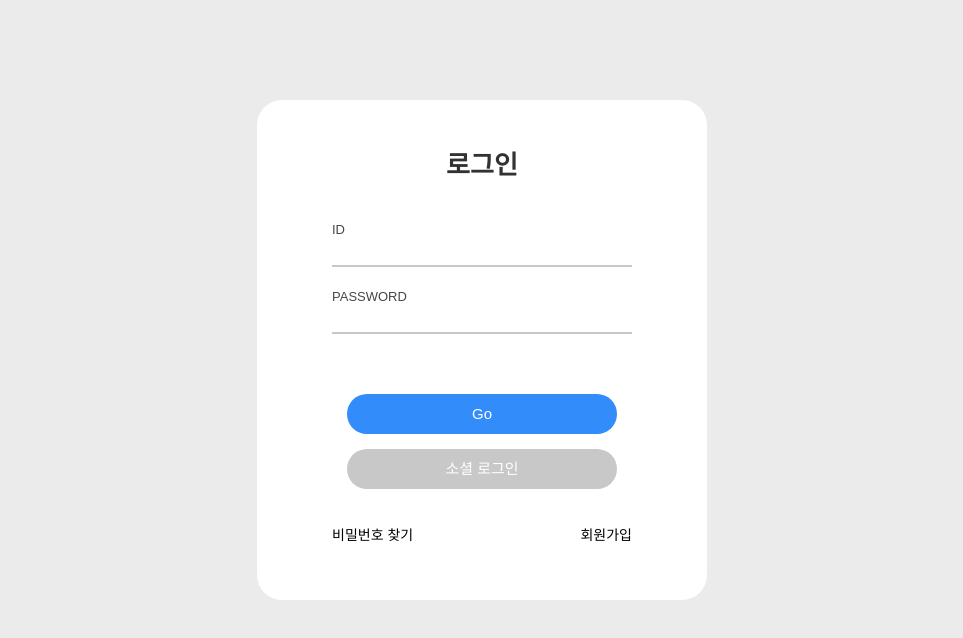
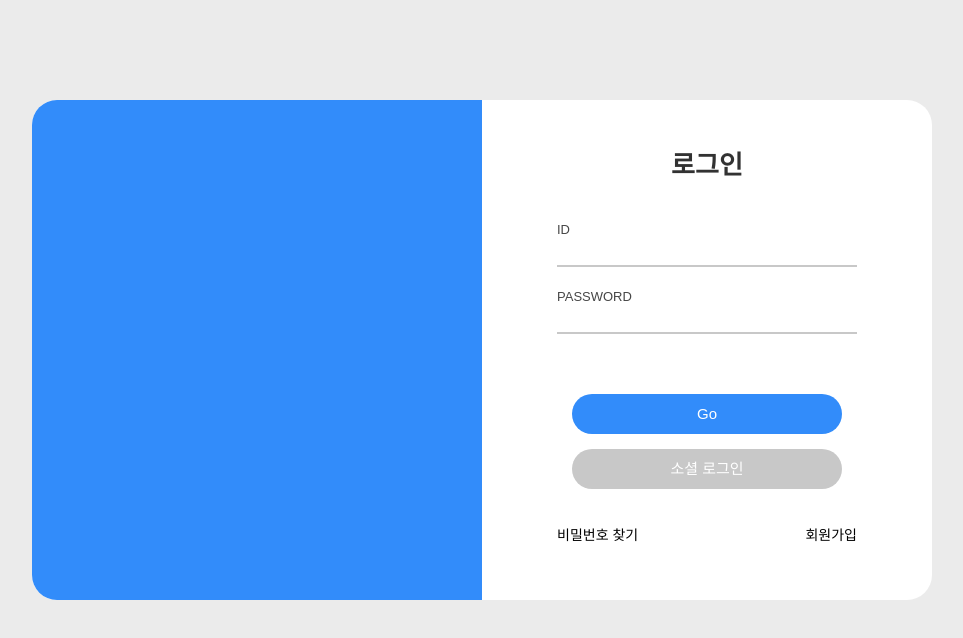
Before and after one commit to 14KGun/EULER-OJ-front, a React (Create React App) app: page /login in a window 1280 px wide. Shown: the top 638 px of the page, without its empty margins (158-1121 px from the left). Built offline with nearby package versions, Linux system fonts and the light colour scheme; the HTML template or start-up script is replaced by a standard one; a web font is replaced by a local one.

Commit message:
Update Login.jsx

```diff
--- a/src/App.js
+++ b/src/App.js
@@ -22,7 +22,7 @@ function App() {
     <Router>
       <Switch>
         <Route exact path="/"><Frame><Main/></Frame></Route>
-        <Route exact path="/login"><LoginBoxFrame><Login/></LoginBoxFrame></Route>
+        <Route exact path="/login"><LoginBoxFrame scalable background="img1"><Login/></LoginBoxFrame></Route>
         <Route exact path="/problemset/problem/:Pnum" component={ ProblemWithId }/>
         <Route exact path="/problemset/viewer/:Pnum" component={ ProblemViewerWithId }/>
         {/*<Route exact path="/problemset/submit/:Pnum" component={ ProblemSubmitWithId }/>*/}
--- a/src/core/Frame/LoginBoxFrame/LoginBoxFrame.jsx
+++ b/src/core/Frame/LoginBoxFrame/LoginBoxFrame.jsx
@@ -1,5 +1,15 @@
 import { useState, useEffect } from 'react';
+import { useSpring, animated } from 'react-spring';
 
+const getBodyWidth = (scalable, bodyWidth) => {
+    const margin = 40;
+    const defaultWidth = `${ Math.min(450, bodyWidth-margin) }px`;
+    const fullWidth = `900px`;
+
+    if(bodyWidth-margin < 900) return defaultWidth;
+    if(scalable) return fullWidth;
+    return defaultWidth;
+}
 const LoginBoxFrame = (props) => {
     const [bodyWidth, setBodyWidth] = useState(document.body.clientWidth);
     const [bodyHeight, setBodyHeight] = useState(document.body.clientHeight);
@@ -15,17 +25,24 @@ const LoginBoxFrame = (props) => {
             window.removeEventListener('resize', resizeEvent);
         }
     });
+
     const styleLayCenter = {
-        width: '450px', height: '500px', margin: 'auto',
+        width: '450px', height: '500px', margin: 'auto', overflow: 'hidden', position: 'relative',
         background: 'white', borderRadius: '25px'
     }
+    const styleLayCenterWidth = useSpring({
+        from: getBodyWidth(false, bodyWidth),
+        width: getBodyWidth(props.scalable, bodyWidth),
+        config: { duration: 400, tension: 1000, mass: 1, precision: 1 }
+    });
+
     return (
         <div style={{ width: '100%', height: '100%', background: 'rgb(235,235,235)' }}>
             <div id="layTop" style={{ height: `${ Math.max(50, (bodyHeight-500)/3) }px` }}/>
             <div id="layMid">
-                <div id="layCenter" style={{ ...styleLayCenter }}>
+                <animated.div id="layCenter" style={{ ...styleLayCenter, ...styleLayCenterWidth }}>
                     { props.children }
-                </div>
+                </animated.div>
             </div>
             <div id="latBtm" style={{ height: '150px' }}/>
         </div>
--- a/src/core/Login/Login.jsx
+++ b/src/core/Login/Login.jsx
@@ -1,5 +1,19 @@
 import { Component } from 'react';
+import { useSpring, animated } from 'react-spring';
 
+const LayLeft = (props) => {
+    const opacity = useSpring({
+        opacity: 1,
+        from: { opacity: 0 },
+        delay: 300, config: { duration: 400 }
+    }).opacity;
+
+    return (
+        <animated.div style={{ width: '100%', height: '100%', background: 'rgb(50,140,250)', opacity: opacity }}>
+
+        </animated.div>
+    )
+}
 const BtnLogin = (props) => {
     const styleBtn = {
         width: '60%', height: '40px', borderRadius: '20px', margin: 'auto',
@@ -41,6 +55,12 @@ const BtnSignup = (props) => {
 class Login extends Component {
     constructor(props){
         super(props);
+        this.styleLayLeft = {
+            position: 'absolute', top: '0px', right: '450px', width: '450px', height: '100%'
+        }
+        this.styleLayRight = {
+            position: 'absolute', top: '0px', right: '0px', width: '100%', height: '100%', maxWidth: '450px'
+        }
         this.styleTitle = {
             paddingTop: '40px', textAlign: 'center', height: '50px', lineHeight: '50px',
             fontSize: '26px', fontWeight: '700', color: 'rgb(50,50,50)'
@@ -64,6 +84,7 @@ class Login extends Component {
     render() {
         return (
             <div className="ND">
+                <div style={{  ...this.styleLayRight }}>
                     <div style={ this.styleTitle }>로그인</div>
                     <div style={{ ...this.styleTxt1, marginTop: '30px' }}>ID</div>
                     <div style={ this.styleInputContainer }>
@@ -82,6 +103,10 @@ class Login extends Component {
                         <BtnFind/><BtnSignup/>
                     </div>
                 </div>
+                <div style={ this.styleLayLeft }>
+                    <LayLeft/>
+                </div>
+            </div>
         );
     }
 }
```
Lines whose indentation alone changed are shown as unchanged.
